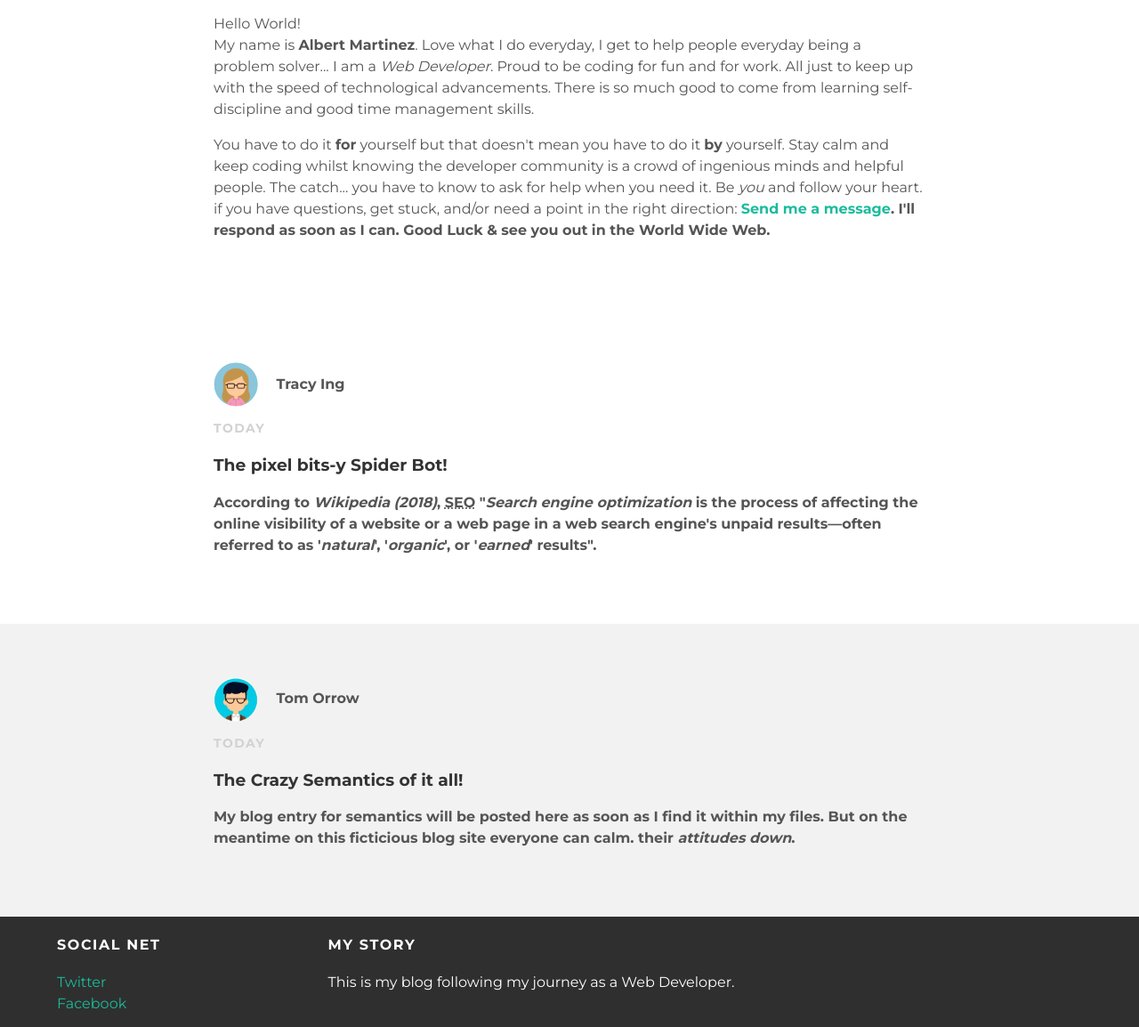
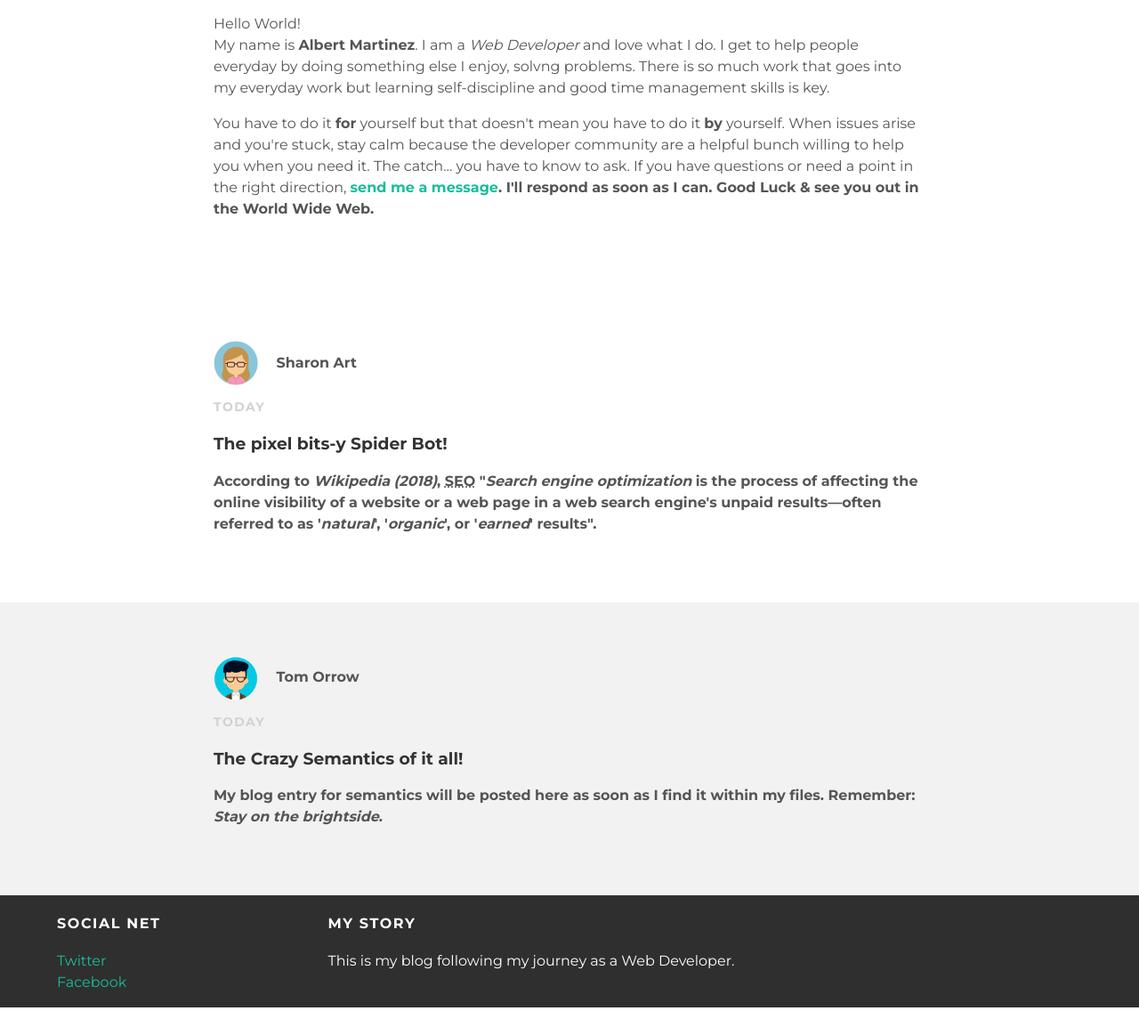
Before and after one commit to iAlbertM/test-blog, a plain HTML site: page index.html in a window 1280 px wide. Shown: the part 340-1494 px from the top of the page at 89% size. After the commit the page ends 1472 px from the top, so only its background shows below. Drawn offline with Linux system fonts and the light colour scheme.

Commit message:
updated site copy

```diff
--- a/index.html
+++ b/index.html
@@ -32,8 +32,8 @@
                 <p class="post-date"><time datetime="2018-28-12">DEC 31 | 2018</time></p>
                 <h3 class="post-title">Becoming a web developer</h3>
                 <div class="post-content">
-                    <p>Hello World!<br> My name is <strong>Albert Martinez</strong>. Love what I do everyday, I get to help people everyday  being a problem solver... I am a <em>Web Developer</em>. Proud to be coding for fun and for work. All just to keep up with the speed of technological advancements. There is so much good to come from learning self-discipline and good time management skills.</p>
-                    <p>You have to do it <strong>for</strong> yourself but that doesn't mean you have to do it <strong>by</strong> yourself. Stay calm and keep coding whilst knowing the developer community is a crowd of ingenious minds and helpful people. The catch... you have to know to ask for help when you need it. Be <em>you</em> and follow your heart. if you have questions, get stuck, and/or need a point in the right direction: <strong><a href="mailto:albertwdd@gmail.com">Send me a message</a>. I'll respond as soon as I can. Good Luck &amp; see you out in the World Wide Web.</p>
+                    <p>Hello World!<br> My name is <strong>Albert Martinez</strong>. I am a <em>Web Developer</em> and love what I do. I get to help people everyday by doing something else I enjoy, solvng problems. There is so much work that goes into my everyday work but learning self-discipline and good time management skills is key.</p>
+                    <p>You have to do it <strong>for</strong> yourself but that doesn't mean you have to do it <strong>by</strong> yourself. When issues arise and you're stuck, stay calm because the developer community are a helpful bunch willing to help you when you need it. The catch... you have to know to ask. If you have questions or need a point in the right direction, <strong><a href="mailto:albertwdd@gmail.com">send me a message</a>. I'll respond as soon as I can. Good Luck &amp; see you out in the World Wide Web.</p>
                 </div>
             </div>
         </div>
@@ -44,7 +44,7 @@
                 <div class="post-author">
                     <img src="img/tracy.png
                     " alt="lavalamp background with a white monogram overlayed on top" width="50">
-                    <span>Tracy Ing</span>
+                    <span>Sharon Art</span>
                 </div>
                 <p class="post-date"><time datetime="2018-28-12">Today</time></p>
                 <h3 class="post-title">The pixel bits-y Spider Bot!</h3>
@@ -61,10 +61,12 @@
                     <img src="img/tom.jpg" alt="image of Tom Orrow a ficticious web developer/author" width="50">
                     <span>Tom Orrow</span>
                 </div>
-                <p class="post-date"><time datetime="2018-28-12">Today</time></p>
+                <p class="post-date">
+                    <time datetime="2018-28-12">Today</time>
+                </p>
                 <h3 class="post-title">The Crazy Semantics of it all!</h3>
                 <div class="post-content">
-                    <p>My blog entry for semantics will be posted here as soon as I find it within my files. But on the meantime on this ficticious blog site everyone can <strong>calm</strong>. their <em>attitudes down</em>.</p>
+                    <p>My blog entry for semantics will be posted here as soon as I find it within my files. <strong>Remember</strong>: <em>Stay on the brightside</em>.</p>
                 </div>
             </div>
         </div>
```
